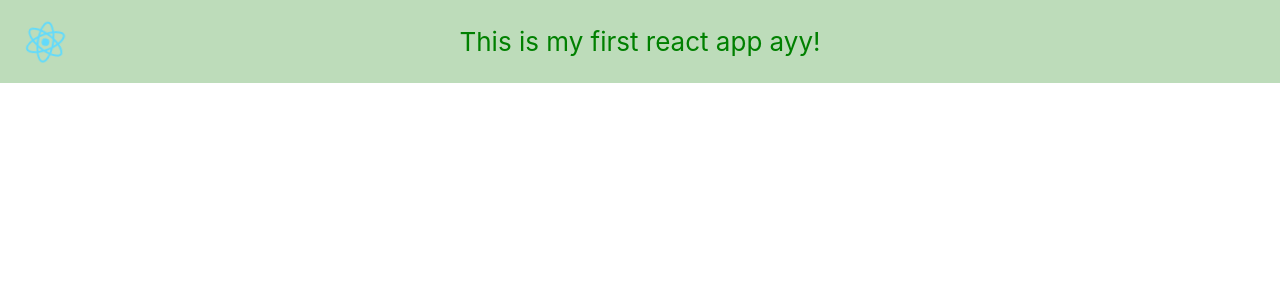
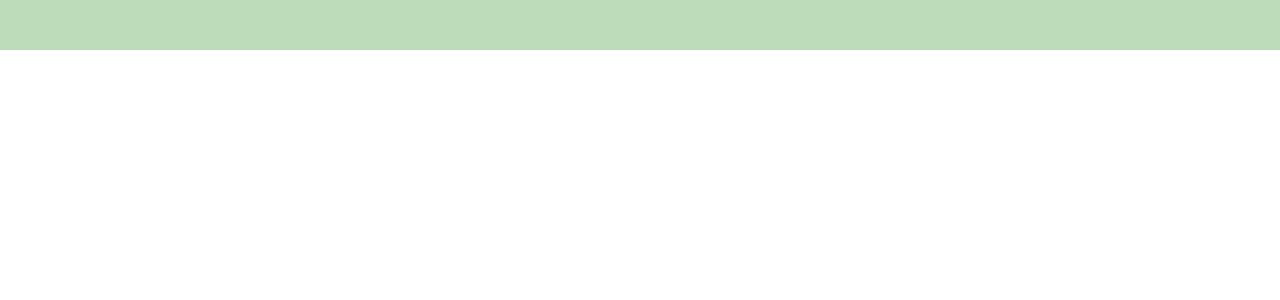
Before and after one commit to annagamr/succulent-shop, a React (Create React App) app: page / in a window 1280 px wide. Shown: the top 300 px of the page. Built offline with nearby package versions, Linux system fonts and the light colour scheme.

Commit message:
initial commit

```diff
--- a/src/App.css
+++ b/src/App.css
@@ -10,9 +10,6 @@
 @media (prefers-reduced-motion: no-preference) {
   .App-logo {
     animation: App-logo-spin infinite 20s linear;
-    height: 50px;
-    position: absolute;
-    left: 10px;
   }
 }
 
--- a/src/App.js
+++ b/src/App.js
@@ -5,10 +5,7 @@ function App() {
   return (
     <div className="App">
       <header className="App-header">
-        <img src={logo} className="App-logo" alt="logo" />
-        <p>
-        This is my first react app ayy!
-        </p>
+        {/* <img src={logo} className="App-logo" alt="logo" /> */}
 
       </header>
     </div>
```
